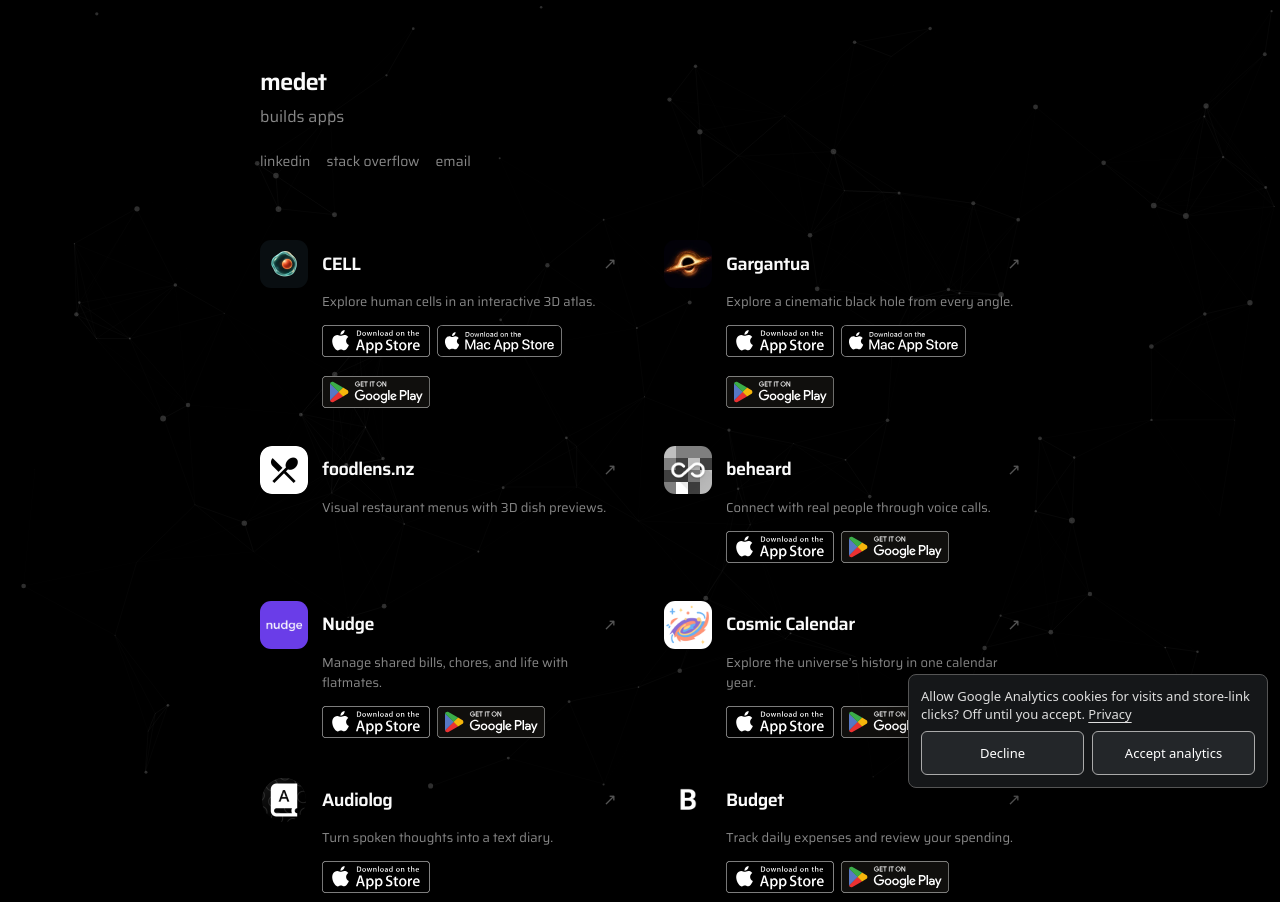
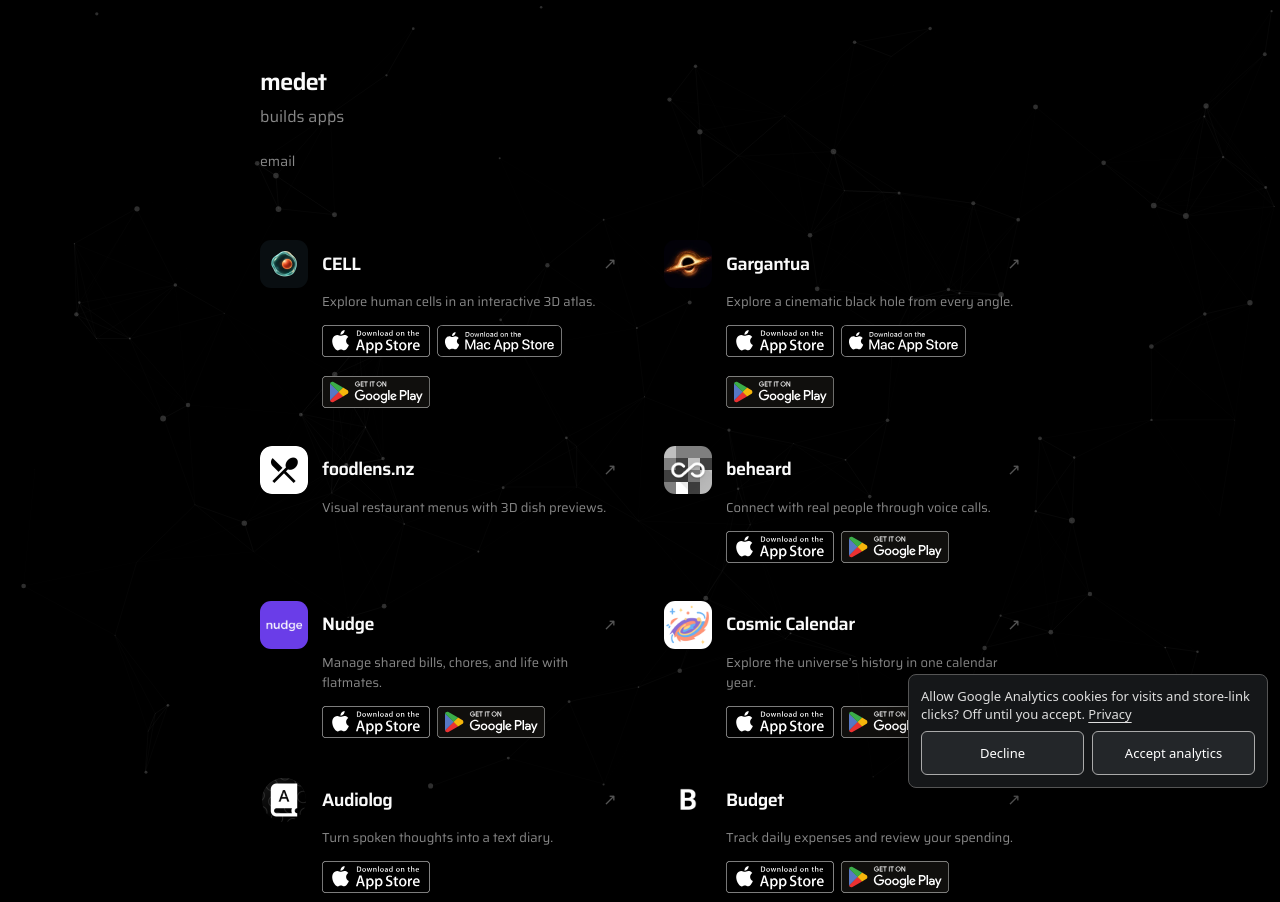
Before and after one commit to nzmedet/nzmedet.github.io, a plain HTML site: page index.html in a window 1280 px wide. Shown: the top 902 px of the page. Drawn offline with nearby package versions, Linux system fonts and the light colour scheme.

Commit message:
Remove LinkedIn and Stack Overflow homepage links

```diff
--- a/index.html
+++ b/index.html
@@ -202,8 +202,6 @@
       <h1>medet</h1>
       <p class="role">builds apps</p>
       <nav class="contacts" aria-label="Contact and profiles">
-        <a href="https://www.linkedin.com/in/medett/" target="_blank" rel="noopener noreferrer">linkedin</a>
-        <a href="https://stackoverflow.com/users/2308005/medet-tleukabiluly" target="_blank" rel="noopener noreferrer">stack overflow</a>
         <a href="mailto:nzmedet@gmail.com?subject=Hello%20from%20your%20portfolio">email</a>
       </nav>
     </header>
```
